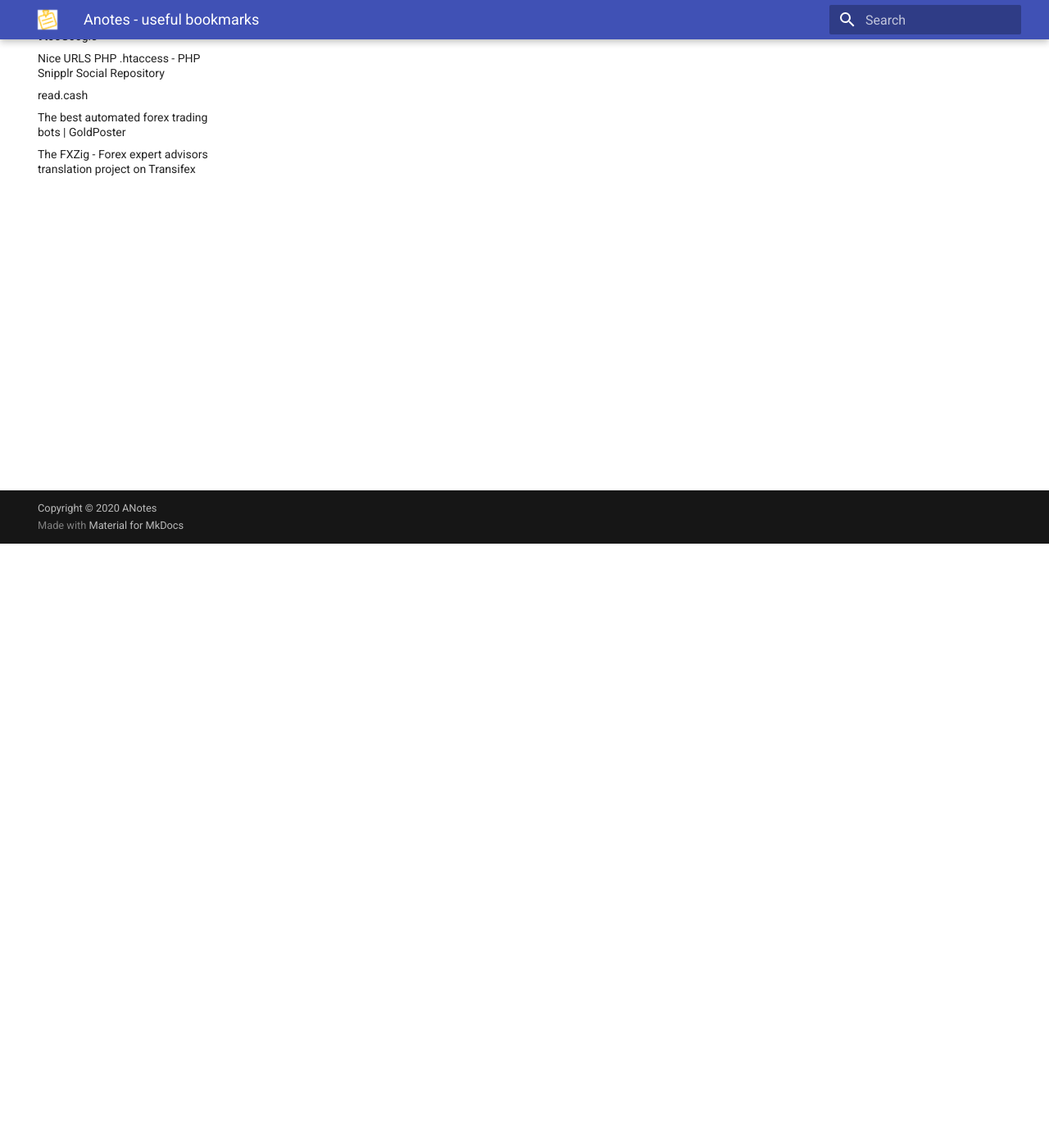
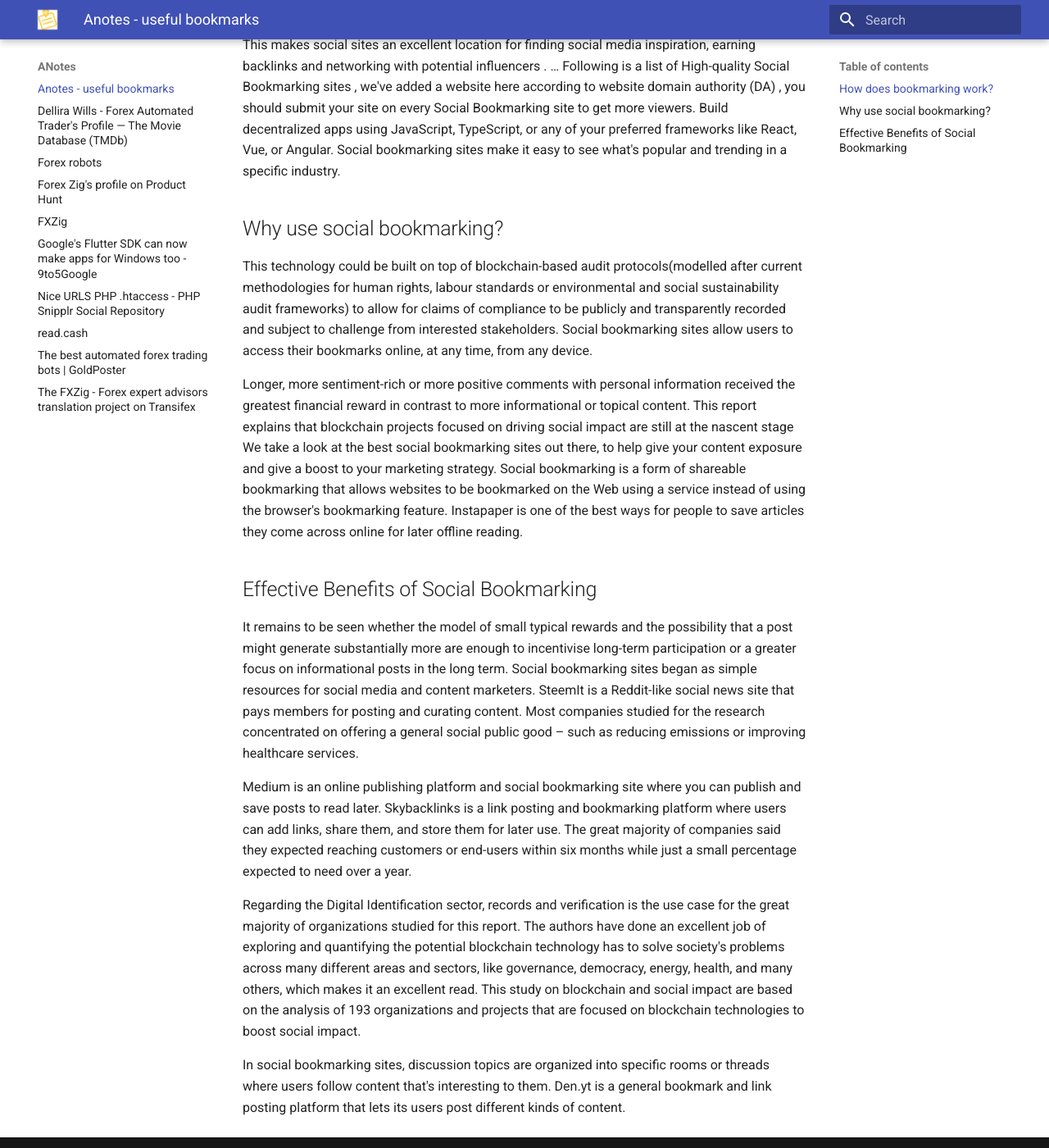
Before and after one commit to ReadTheDcs/anotes, an MkDocs documentation site: the page built from docs/index.md, in a window 1280 px wide and 1400 px high, scrolled down 737 px. Shown: the whole window at 82% size. Built offline with MkDocs 1.6.1 and Material for MkDocs 9.7.7, drawn with Linux system fonts in a browser that asks for light colours; some of the changed text lies outside the part shown.

Commit message:
Update index.md

```diff
--- a/docs/index.md
+++ b/docs/index.md
@@ -5,3 +5,25 @@ This explains why it's important to bookmark a blog post's permalink rather than
 Tech news that matters to you, daily If you're not a HubSpot customer, then you can create a publishing calendar using Google Calendar and bookmark that. Even more specifically, you can make notes within your Evernote into separate bookmarks: one for your to-do list, one where you store useful snippets of HTML , one where you store inspiring articles or ebooks, and so on.
 
 So you can easily add new blog post ideas as you think of them, manage your own post-writing to-do list, and see what the rest of your team is working on. The other icons at the top let you create new folders for your bookmarks, or (via the settings pane) import or export bookmarks.
+
+## How does bookmarking work?
+
+The sharing and collaboration feature explains the use of the word "social" in the term. Skyrock is a French-based social networking platform that allows users to create blogs, profiles, and instant messages with other registered members. How to Use Free pr Social Bookmarking Entry Websites List Make the list of page rank and find out do follow social bookmarking sites. Emolinks is another general social bookmarking website that also allows you to create or share your own content.
+
+This makes social sites an excellent location for finding social media inspiration, earning backlinks and networking with potential influencers . … Following is a list of High-quality Social Bookmarking sites , we've added a website here according to website domain authority (DA) , you should submit your site on every Social Bookmarking site to get more viewers. Build decentralized apps using JavaScript, TypeScript, or any of your preferred frameworks like React, Vue, or Angular. Social bookmarking sites make it easy to see what's popular and trending in a specific industry.
+
+## Why use social bookmarking?
+
+This technology could be built on top of blockchain-based audit protocols(modelled after current methodologies for human rights, labour standards or environmental and social sustainability audit frameworks) to allow for claims of compliance to be publicly and transparently recorded and subject to challenge from interested stakeholders. Social bookmarking sites allow users to access their bookmarks online, at any time, from any device.
+
+Longer, more sentiment-rich or more positive comments with personal information received the greatest financial reward in contrast to more informational or topical content. This report explains that blockchain projects focused on driving social impact are still at the nascent stage We take a look at the best social bookmarking sites out there, to help give your content exposure and give a boost to your marketing strategy. Social bookmarking is a form of shareable bookmarking that allows websites to be bookmarked on the Web using a service instead of using the browser's bookmarking feature. Instapaper is one of the best ways for people to save articles they come across online for later offline reading.
+
+## Effective Benefits of Social Bookmarking
+
+It remains to be seen whether the model of small typical rewards and the possibility that a post might generate substantially more are enough to incentivise long-term participation or a greater focus on informational posts in the long term. Social bookmarking sites began as simple resources for social media and content marketers. SteemIt is a Reddit-like social news site that pays members for posting and curating content. Most companies studied for the research concentrated on offering a general social public good – such as reducing emissions or improving healthcare services.
+
+Medium is an online publishing platform and social bookmarking site where you can publish and save posts to read later. Skybacklinks is a link posting and bookmarking platform where users can add links, share them, and store them for later use. The great majority of companies said they expected reaching customers or end-users within six months while just a small percentage expected to need over a year.
+
+Regarding the Digital Identification sector, records and verification is the use case for the great majority of organizations studied for this report. The authors have done an excellent job of exploring and quantifying the potential blockchain technology has to solve society's problems across many different areas and sectors, like governance, democracy, energy, health, and many others, which makes it an excellent read. This study on blockchain and social impact are based on the analysis of 193 organizations and projects that are focused on blockchain technologies to boost social impact.
+
+In social bookmarking sites, discussion topics are organized into specific rooms or threads where users follow content that's interesting to them. Den.yt is a general bookmark and link posting platform that lets its users post different kinds of content.
```
